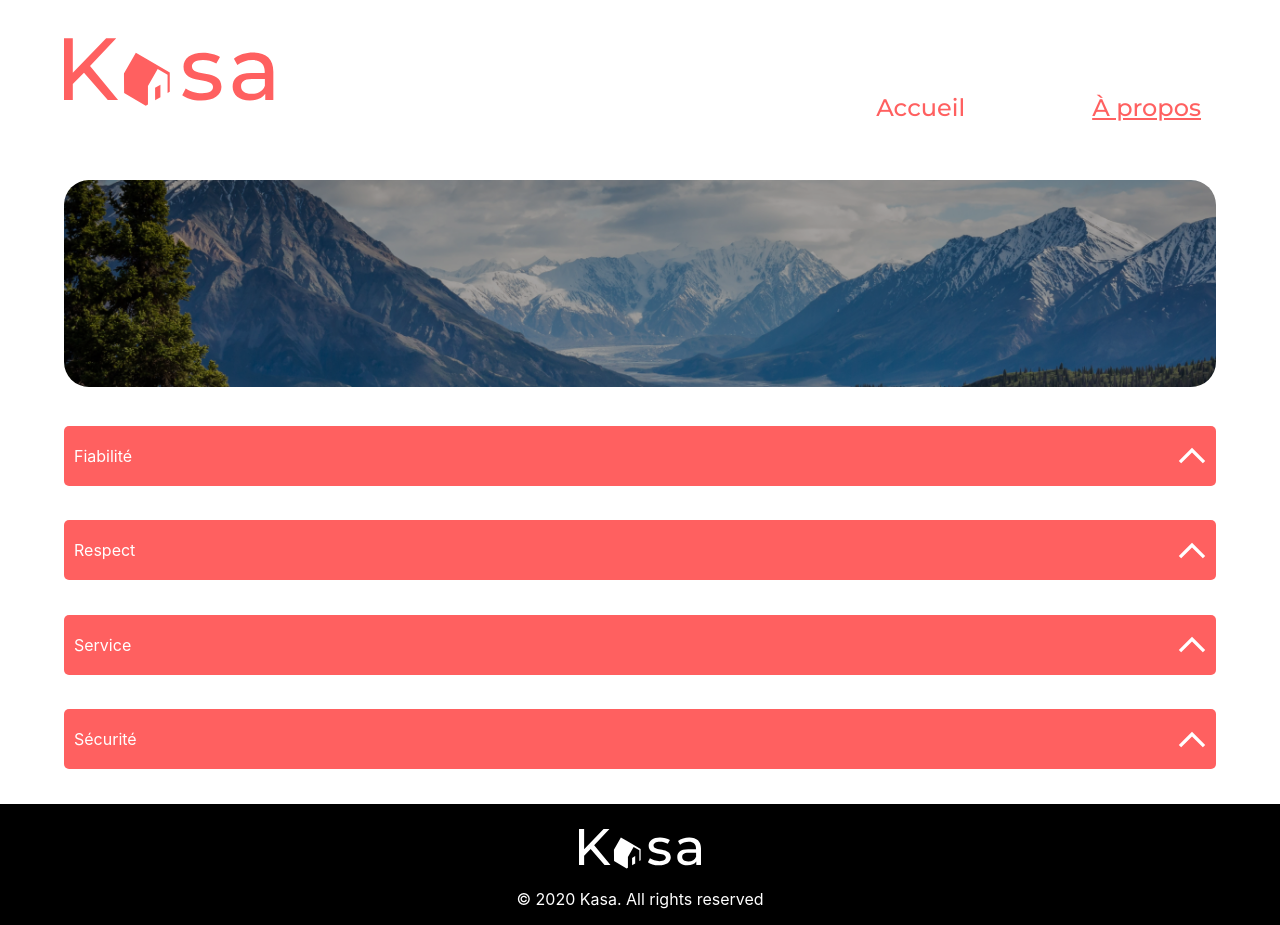
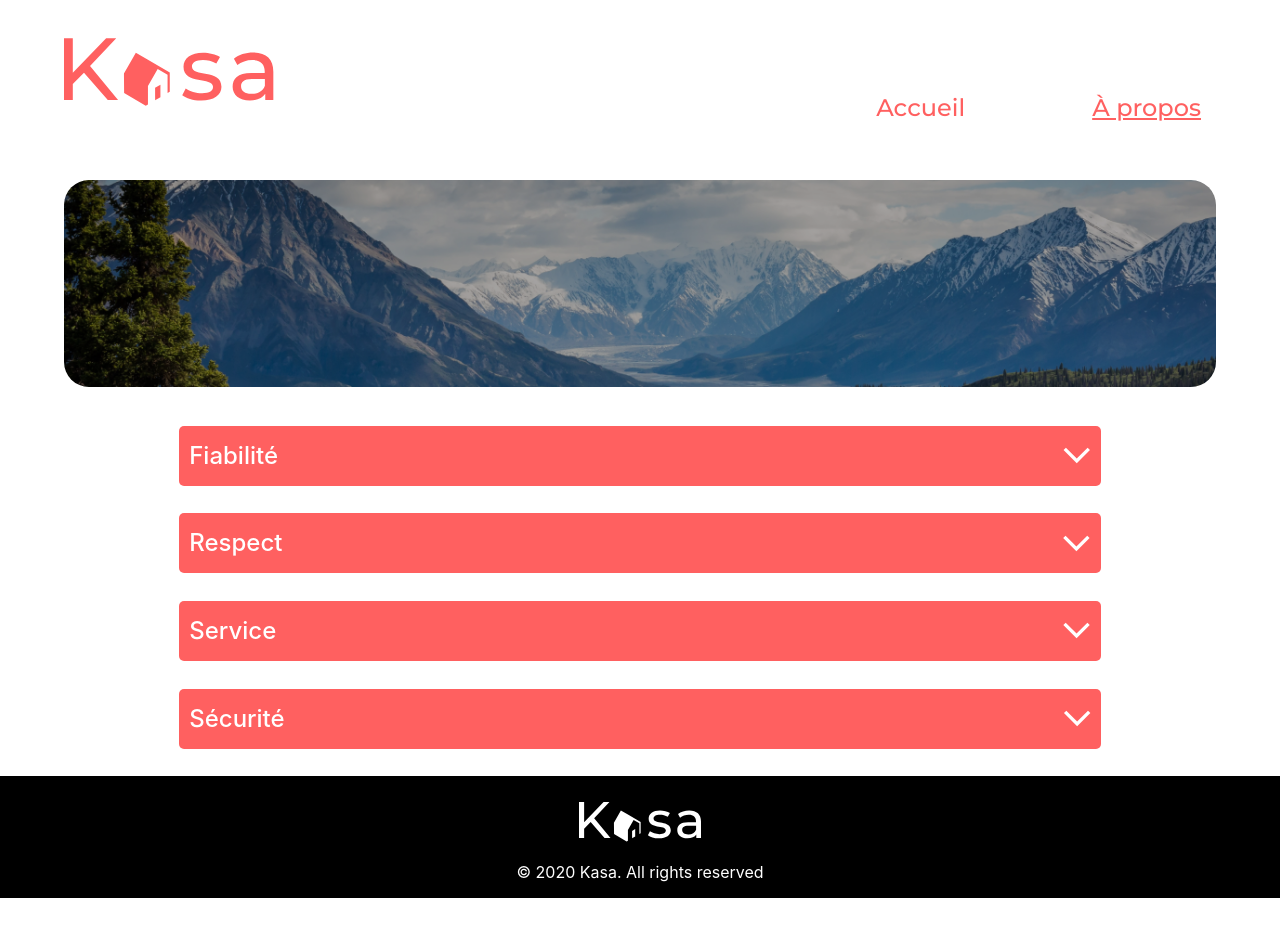
Before and after one commit to F0kd4/my-project-7--OC, a React (Create React App) app: page /about in a window 1280 px wide. After the commit the page ends 898 px from the top, so only its background shows below. Built offline with nearby package versions, Linux system fonts and the light colour scheme.

Commit message:
Amélioration du suivi de la maquette page about

```diff
--- a/src/components/Accordion.js
+++ b/src/components/Accordion.js
@@ -10,7 +10,7 @@ function Collapse({ titre, description }) {
       <div className="collapse__header">
         <div className="collapse__title">{titre}</div>
         <span
-          className={`collapse__fleche ${open}`}
+          className={`collapse__arrow ${open}`}
           onClick={() => setOpen(!open)}
         >
           <img src={fleche} alt="Cliquer pour développer" />
--- a/src/pages/About.js
+++ b/src/pages/About.js
@@ -17,11 +17,7 @@ const About = () => {
         <div className="about__page__section2__display">
           {Collapses.map((collapse) => {
             return (
-              <Accordion
-                titre={collapse.title}
-                description={collapse.body}
-                key={collapse.id}
-              />
+              <Accordion titre={collapse.title} description={collapse.body} />
             );
           })}
         </div>
--- a/src/styles/components/_collapse.scss
+++ b/src/styles/components/_collapse.scss
@@ -16,24 +16,27 @@
 
   &__title {
     color: white;
+    font-weight: 500;
+    font-size: 24px;
     height: 50px;
     line-height: 50px;
     margin: 5px 10px;
   }
 
-  &__fleche {
+  &__arrow {
     display: flex;
-    justify-content: flex-end;
+    justify-content: start;
     margin-right: 10px;
     width: 100%;
+    transform: rotate(180deg);
   }
-  &__fleche:hover {
+  &__arrow:hover {
     cursor: pointer;
   }
 
-  &__fleche.true {
-    justify-content: start;
-    transform: rotate(-180deg);
+  &__arrow.true {
+    justify-content: flex-end;
+    transform: rotate(0deg);
   }
 
   &__body {
@@ -41,6 +44,8 @@
     border-bottom-left-radius: 5px;
     border-bottom-right-radius: 5px;
     color: $color-1;
+    font-size: 24px;
+    font-weight: 400;
     height: 75%;
     margin-top: -10px;
     min-height: 100px;
--- a/src/styles/pages/_about.scss
+++ b/src/styles/pages/_about.scss
@@ -4,5 +4,7 @@
 }
 
 .about__page__section2{
+  width: 80%;
+  margin: auto;
   margin-top: 3%;
 }
```
